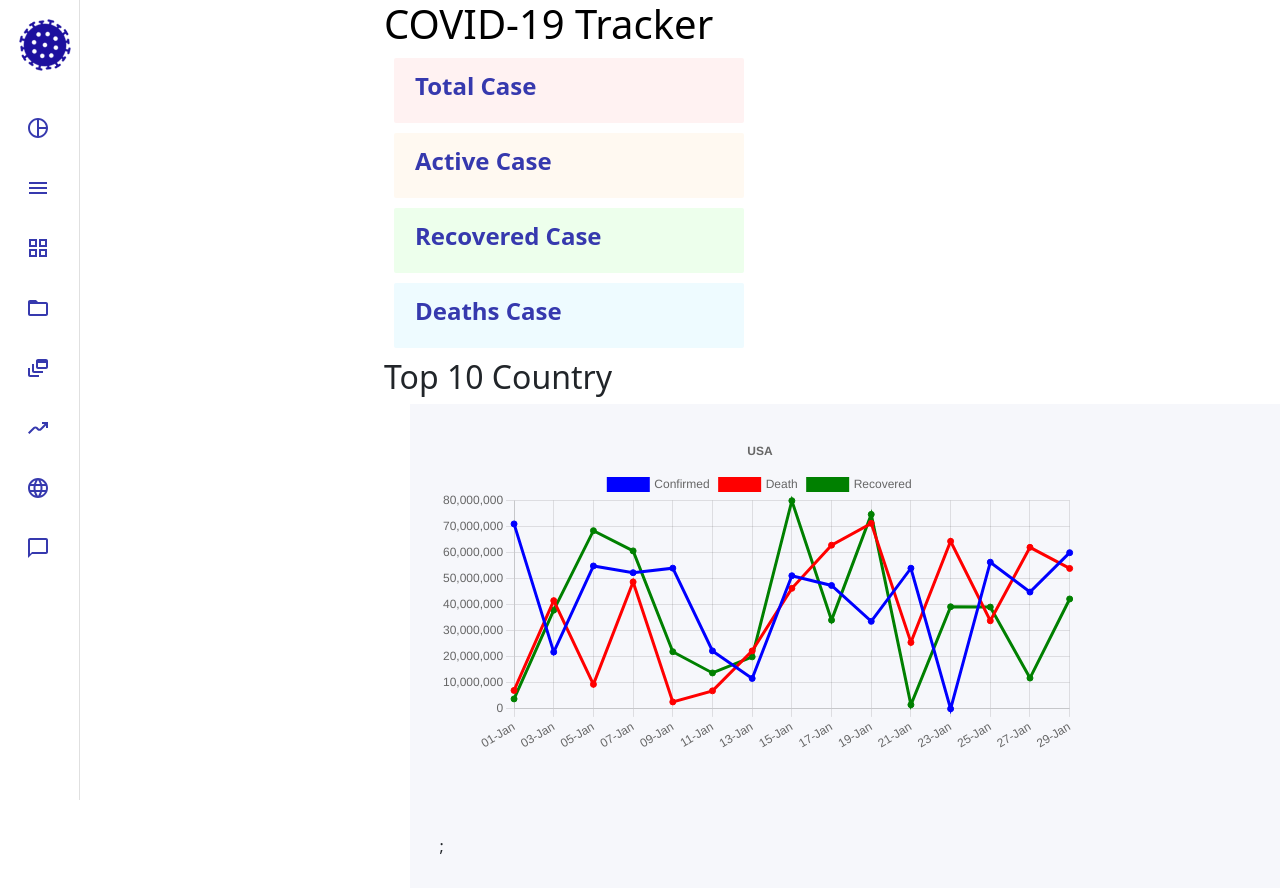
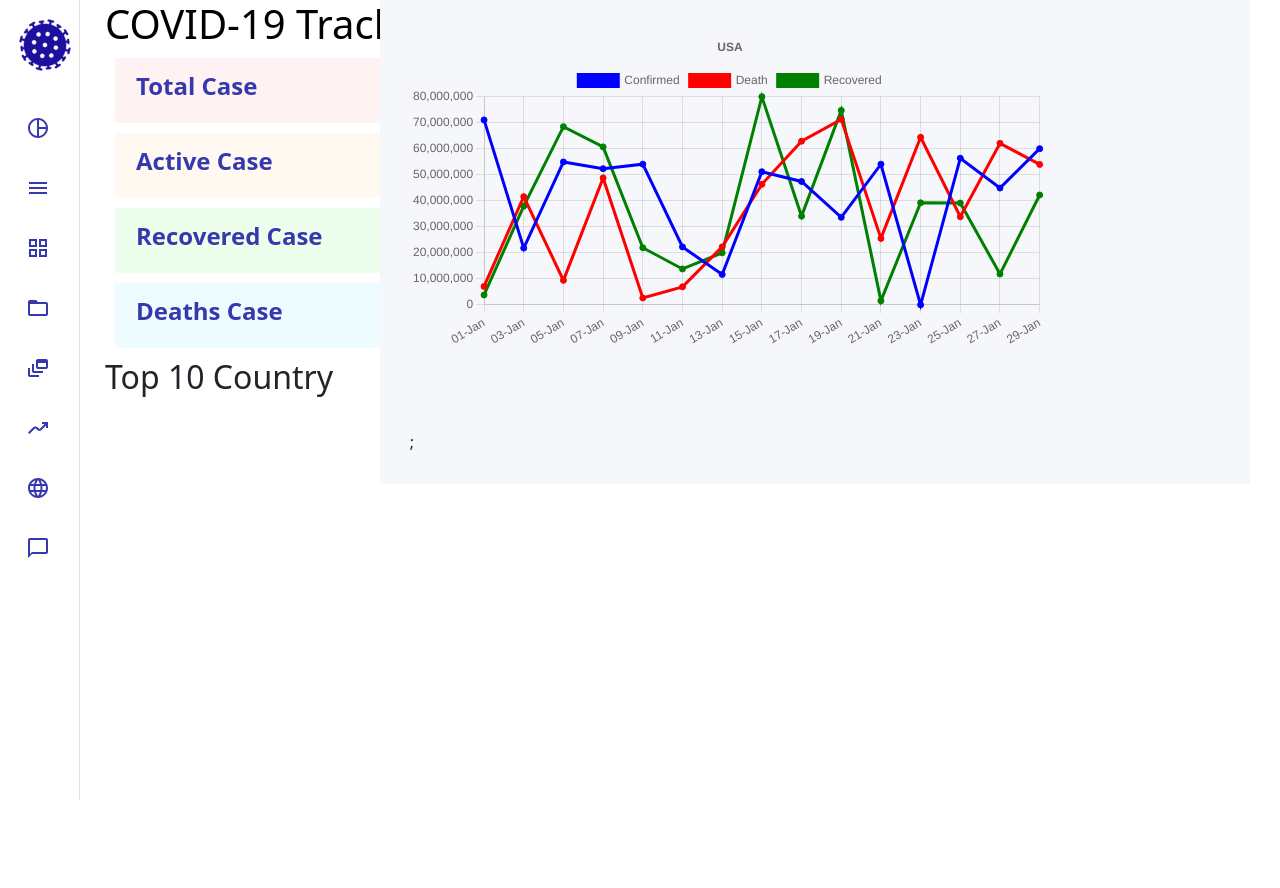
Before and after one commit to JessRm04/laresistenciacoviders, a React (Create React App) app: page /TrackerSeis in a window 1280 px wide. After the commit the page ends 800 px from the top, so only its background shows below. Built offline with nearby package versions, Linux system fonts and the light colour scheme; no server answers.

Commit message:
modificado display tracker-seis

```diff
--- a/src/components/render/trackers/tracker-seis/Tracker_seis.jsx
+++ b/src/components/render/trackers/tracker-seis/Tracker_seis.jsx
@@ -66,7 +66,7 @@ export const data = {
 
 export default function TrackerSeis() {
     return(
-        <>
+        <div className='browserContainer'>
             <div>
                 <Layout />
             <TrackerDiecinueve />
@@ -76,6 +76,6 @@ export default function TrackerSeis() {
                     <Line options={options} data={data} />
                 </div>;
             </div>
-        </>
+        </div>
     )
 }
```
Lines whose indentation alone changed are shown as unchanged.
